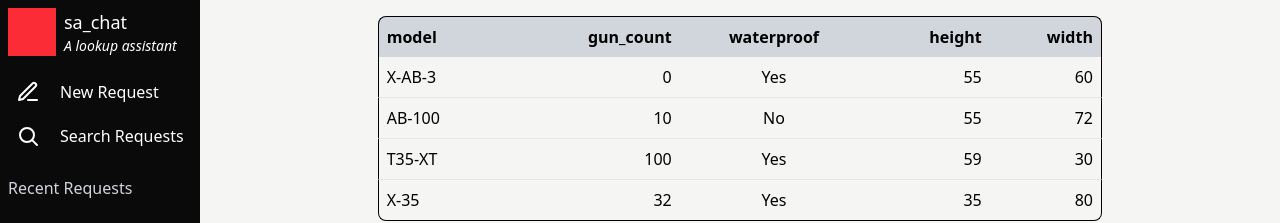
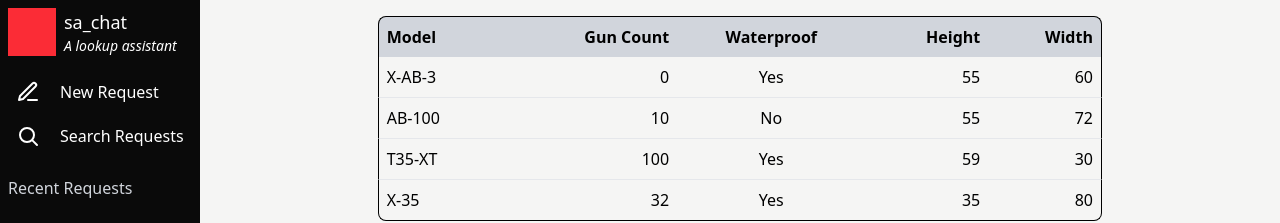
Before and after one commit to jcarballido/sa_chat, a React (Vite) app in the folder ui/: page / in a window 1280 px wide. Shown: the top 223 px of the page. Built offline with nearby package versions, Linux system fonts and the light colour scheme.

Commit message:
Normalized data headers

```diff
--- a/ui/src/features/chat/ScrollingContainer.tsx
+++ b/ui/src/features/chat/ScrollingContainer.tsx
@@ -1,5 +1,4 @@
 import { useEffect, useRef } from 'react';
-import { colorMap } from '../../constants/colorTheme.constants';
 import { useMessageStore } from '../../stores/message.store';
 import TextInputContainer from './TextInputContainer';
 import SpecificationTable from './SpecificationTable';
@@ -8,7 +7,7 @@ const ScrollingContainer = () => {
 
   const sentinalRef = useRef<HTMLDivElement | null>(null)
   const messageStore = useMessageStore()
-  const { conversations,activeConversationId } = messageStore
+  const { conversations } = messageStore
 
   useEffect(() => {
     const sentinal = sentinalRef.current
--- a/ui/src/features/chat/SpecificationTable.tsx
+++ b/ui/src/features/chat/SpecificationTable.tsx
@@ -1,37 +1,28 @@
+import dataManipulation from "../../services/dataManipulation.services"
+
 const SpecificationTable = ({specs}:{specs:{"model":string,"gun_count":number, "waterproof":boolean, "height":number, "width": number }[]}) => {
 
 	const headers = Object.keys(specs[0]) as (keyof typeof specs[number])[]
+	const convertedHeaders = dataManipulation.capitalizeFirstChar(headers)
 
 	return(
 		<div className="overflow-x-auto
 			/* scrollbar size */
 	    [&::-webkit-scrollbar]:h-2
   	  [&::-webkit-scrollbar]:w-2
-
-    /* track */
-
-
-    /* thumb */
 			[&::-webkit-scrollbar-thumb]:bg-white/10
 			[&::-webkit-scrollbar-thumb]:rounded-full
-
-    /* hover */
-    [&::-webkit-scrollbar-thumb]:bg-white/20
-
-    /* Firefox */
 			[scrollbar-width:thin]
-    [scrollbar-color:rgba(255,255,255,0.2)] ">
+			[scrollbar-color:rgba(255,255,255,0.2)] "
+		>
 			<table className=" p-2 w-full border-separate border-spacing-0 rounded-xl">
 				<thead className="">
 					<tr className="text-black ">
 						{
-							headers.map( header => {
+							convertedHeaders.map( header => {
 								return(
 									<th className={`
 									p-2
-
-									odd:
-
 									border-t-black
 									border-t
 									first:border-l
@@ -42,9 +33,9 @@ const SpecificationTable = ({specs}:{specs:{"model":string,"gun_count":number, "
 									last:border-r-black
 									bg-gray-300
 									font-semibold
-									${header === "model"
+									${header === "Model"
 									? 'text-left'
-									: header === "waterproof"
+									: header === "Waterproof"
 										? 'text-center'
 										:'text-right'}`} >
 										{header}
@@ -61,13 +52,6 @@ const SpecificationTable = ({specs}:{specs:{"model":string,"gun_count":number, "
 								<tr className="p-2 hover:bg-red-100">
 									{
 										Object.entries(spec).map( ([key,value]) => {
-											// if(typeof value === 'boolean'){
-											// 	return (
-											// 		<td className={`text-center odd:bg-white/10 border-b border-gray-200 ${index % 2 === 0 ? "bg-white":"bg-stone-100"}`}>
-											// 			{value ? "YES":"NO"}
-											// 		</td>
-											// 	)
-											// }
 											return(
 												<td className={`
 													p-2
--- /dev/null
+++ b/ui/src/services/dataManipulation.services.ts
@@ -0,0 +1,17 @@
+function capitalizeFirstChar(normalizedHeaders: string[]) {
+  const convertedHeaders = normalizedHeaders.map(header => {
+  const words = header
+    .replaceAll("_"," ")
+    .split(" ")
+  const capitalized = words
+    .map(word => word.charAt(0).toUpperCase() + word.slice(1))
+    .join(" ")
+  return capitalized
+  })
+
+  return convertedHeaders
+}
+
+export default {
+  capitalizeFirstChar
+}
```
Lines whose indentation alone changed are shown as unchanged.
